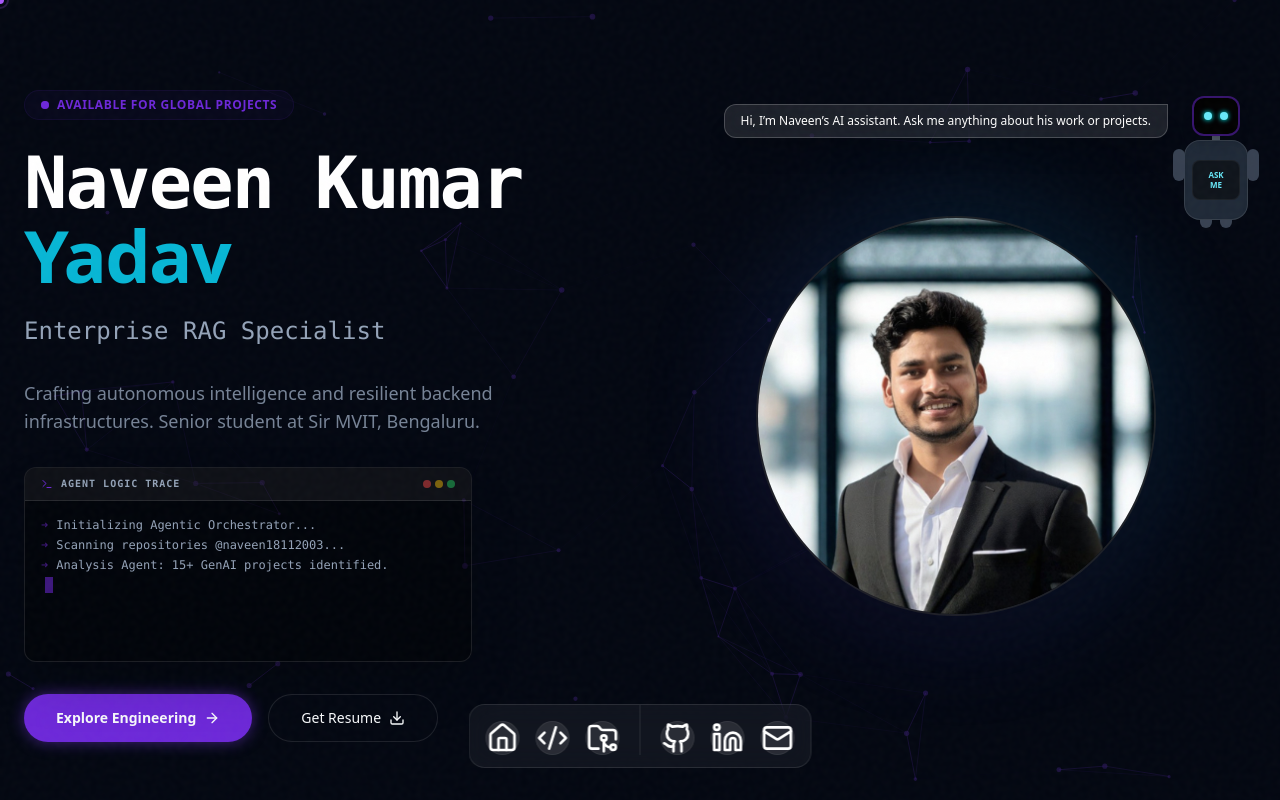
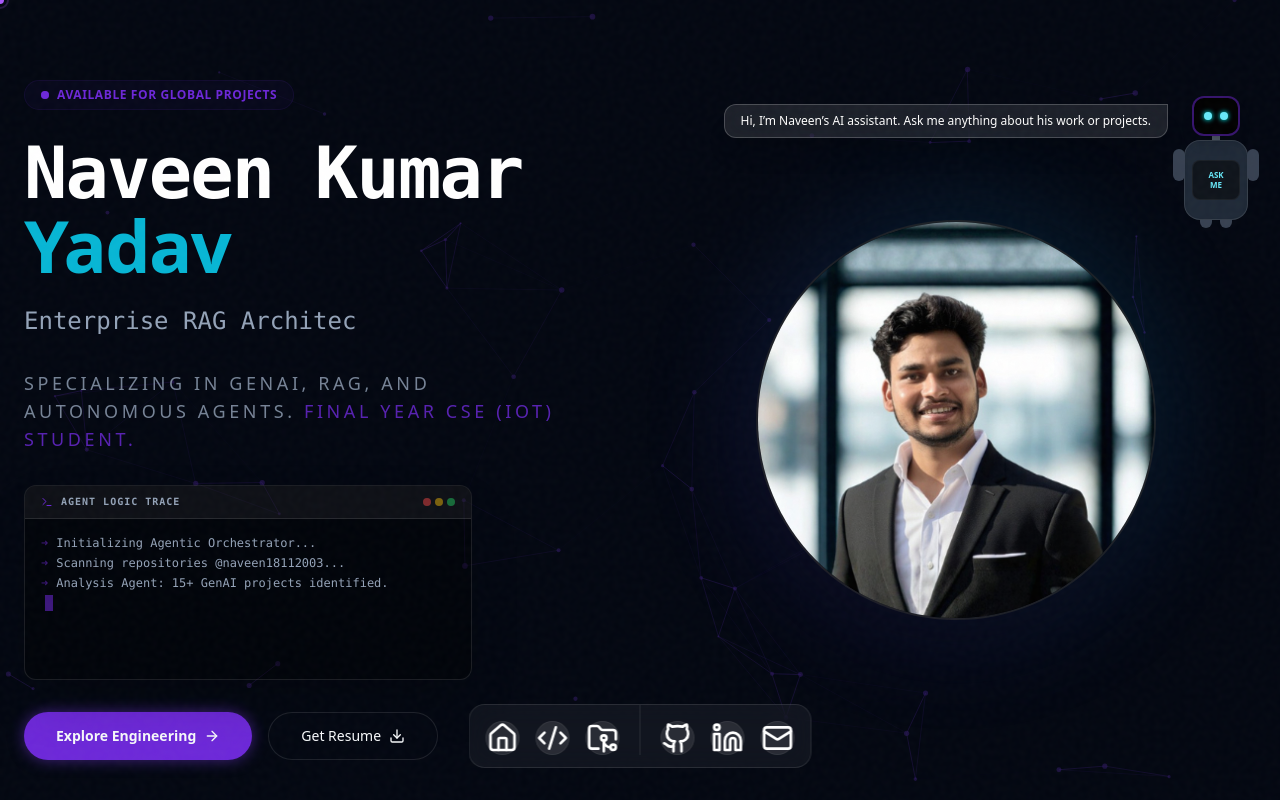
Before and after one commit to naveen18112003/My_Portfolio, a Next.js app: page / in a window 1280 px wide. Shown: the top 800 px of the page. Built offline with nearby package versions, Linux system fonts and the light colour scheme.

Commit message:
Final: Added Professional Experience and refined bio/branding

```diff
--- a/src/components/sections/experience.tsx
+++ b/src/components/sections/experience.tsx
@@ -17,6 +17,34 @@ export function Experience() {
                         <h2 className="text-3xl md:text-5xl font-bold font-space-grotesk mb-6 flex items-center gap-3 text-white">
                             <BookOpen className="text-primary w-8 h-8 md:w-10 md:h-10" /> Career Journey
                         </h2>
+                    </div>
+
+                    {/* Professional Experience */}
+                    <div className="mb-12 relative pl-8 border-l border-primary/20 fade-in-on-load">
+                        <div className="absolute left-0 top-1.5 w-3 h-3 -translate-x-[6px] bg-primary rounded-full ring-4 ring-primary/10" />
+                        <h3 className="text-xl md:text-2xl font-bold mb-6 text-white uppercase tracking-wider">Professional Experience</h3>
+
+                        <div className="space-y-10">
+                            {/* TCS Internship */}
+                            <div className="relative group">
+                                <h4 className="text-lg font-bold text-white group-hover:text-primary transition-colors uppercase">Cybersecurity Analyst – Virtual Internship</h4>
+                                <div className="text-primary text-sm font-semibold mb-2">Tata Consultancy Services (via Forage) • Aug 2025</div>
+                                <p className="text-muted-foreground/80 text-sm md:text-base leading-relaxed uppercase tracking-wide text-xs">
+                                    Worked on Identity and Access Management (IAM) concepts.
+                                    Analyzed access control strategies and secure system designs.
+                                </p>
+                            </div>
+
+                            {/* YouTube */}
+                            <div className="relative group">
+                                <h4 className="text-lg font-bold text-white group-hover:text-primary transition-colors uppercase">Content Creator</h4>
+                                <div className="text-primary text-sm font-semibold mb-2 text-xs">YouTube • Jun 2023 - Aug 2025</div>
+                                <p className="text-muted-foreground/80 text-sm md:text-base leading-relaxed uppercase tracking-wide text-xs">
+                                    Built and grew a technical channel to 1.2K+ subscribers.
+                                    Focused on complex technical communication and engagement.
+                                </p>
+                            </div>
+                        </div>
                     </div>
 
                     {/* Education */}
--- a/src/components/sections/hero.tsx
+++ b/src/components/sections/hero.tsx
@@ -103,10 +103,11 @@ const ContentBody = ({ mobile = false }: { mobile?: boolean }) => (
             <Typewriter
                 options={{
                     strings: [
-                        "Agentic AI Architect",
-                        "Enterprise RAG Specialist",
-                        "Revenue Intelligence Builder",
-                        "Backend Security Expert",
+                        "Agentic AI Engineer",
+                        "Enterprise RAG Architect",
+                        "GenAI Specialist",
+                        "LLMs • RAG • Autonomous Agents",
+                        "DSA & Problem Solving Expert",
                     ],
                     autoStart: true,
                     loop: true,
@@ -115,8 +116,8 @@ const ContentBody = ({ mobile = false }: { mobile?: boolean }) => (
             />
         </div>
 
-        <p className="text-sm sm:text-base lg:text-lg text-muted-foreground/80 mb-8 max-w-xl mx-auto lg:mx-0 leading-relaxed">
-            Crafting autonomous intelligence and resilient backend infrastructures. Senior student at Sir MVIT, Bengaluru.
+        <p className="text-sm sm:text-base lg:text-lg text-muted-foreground/80 mb-8 max-w-xl mx-auto lg:mx-0 leading-relaxed uppercase tracking-[0.2em] font-medium">
+            Specializing in GenAI, RAG, and Autonomous Agents. <span className="text-primary/80">Final Year CSE (IoT) Student.</span>
         </p>
 
         <div className="hidden lg:block mb-8">
--- a/src/components/sections/projects.tsx
+++ b/src/components/sections/projects.tsx
@@ -105,7 +105,7 @@ sequenceDiagram
         title: "News Article Categorizer",
         description: "NLP-based classification system using TF-IDF and Naive Bayes to categorize news articles into Business, Sports, Politics, etc.",
         tech: ["Python", "Streamlit", "Scikit-learn", "NLP"],
-        github: "https://github.com/naveen18112003",
+        github: "https://github.com/naveen18112003/News-Article-Categorizer-NLP-Machine-Learning",
         demo: "#",
         image: "/project-news.png",
         featured: false,
@@ -148,7 +148,7 @@ graph LR
         title: "Cybersecurity Risk Detector",
         description: "ML-driven risk assessment tool that predicts system vulnerability levels and generates offline security reports.",
         tech: ["Python", "Streamlit", "Machine Learning", "Offline Chatbot"],
-        github: "https://github.com/naveen18112003",
+        github: "https://github.com/naveen18112003/Cybersecurity-Risk-Detector-WebApp",
         demo: "#",
         image: "/project-security.png",
         featured: false,
--- a/src/components/ui/preloader.tsx
+++ b/src/components/ui/preloader.tsx
@@ -30,9 +30,9 @@ export const Preloader = () => {
                             initial={{ opacity: 0, letterSpacing: "15px", y: 10 }}
                             animate={{ opacity: 1, letterSpacing: "6px", y: 0 }}
                             transition={{ duration: 1.2, ease: "easeOut" }}
-                            className="text-[10px] md:text-xs font-mono text-gray-500 tracking-[0.3em] md:tracking-[0.5em] pl-[0.3em] md:pl-[0.5em] mb-8 text-center will-change-[transform,opacity]"
+                            className="text-[10px] md:text-xs font-mono text-gray-500 tracking-[0.3em] md:tracking-[0.5em] pl-[0.3em] md:pl-[0.5em] mb-8 text-center uppercase will-change-[transform,opacity]"
                         >
-                            welcome to <span className="uppercase text-white/60">naveen portfolio</span>
+                            <span className="lowercase">welcome to</span> NAVEEN PORTFOLIO
                         </motion.h2>
 
                         {/* Part 2: NAVEEN PORTFOLIO */}
@@ -41,9 +41,9 @@ export const Preloader = () => {
                                 initial={{ opacity: 0, y: 20 }}
                                 animate={{ opacity: 1, y: 0 }}
                                 transition={{ duration: 0.8, ease: [0.16, 1, 0.3, 1], delay: 0.2 }}
-                                className="text-4xl md:text-7xl font-black text-center text-white font-space-grotesk leading-none tracking-tighter will-change-transform"
+                                className="text-4xl md:text-7xl font-black text-center text-white font-space-grotesk leading-none tracking-tighter will-change-transform uppercase"
                             >
-                                NAVEEN <span className="text-primary lg:text-white">KUMAR</span>
+                                NAVEEN KUMAR
                                 <span className="block mt-1 text-2xl md:text-5xl opacity-80">
                                     YADAV
                                 </span>
```
